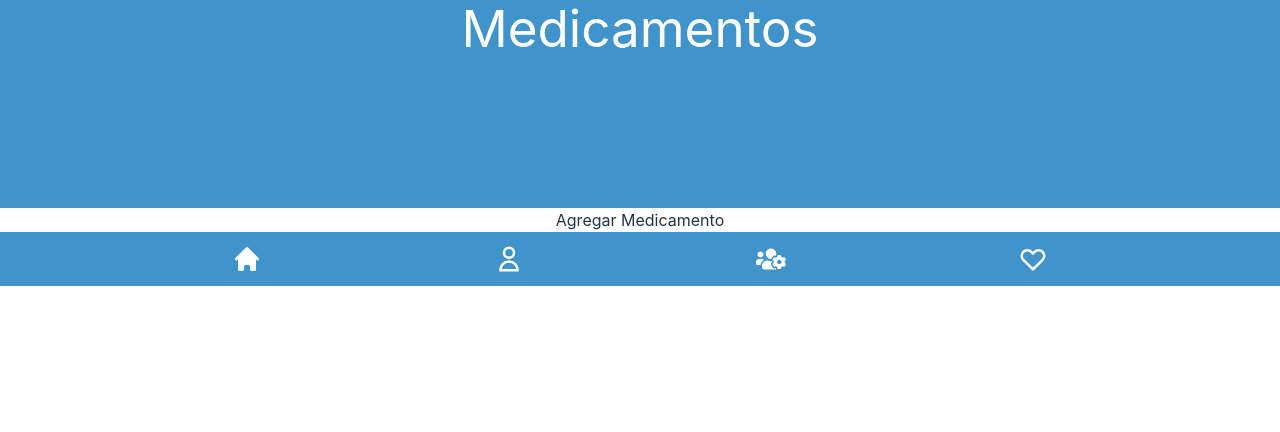
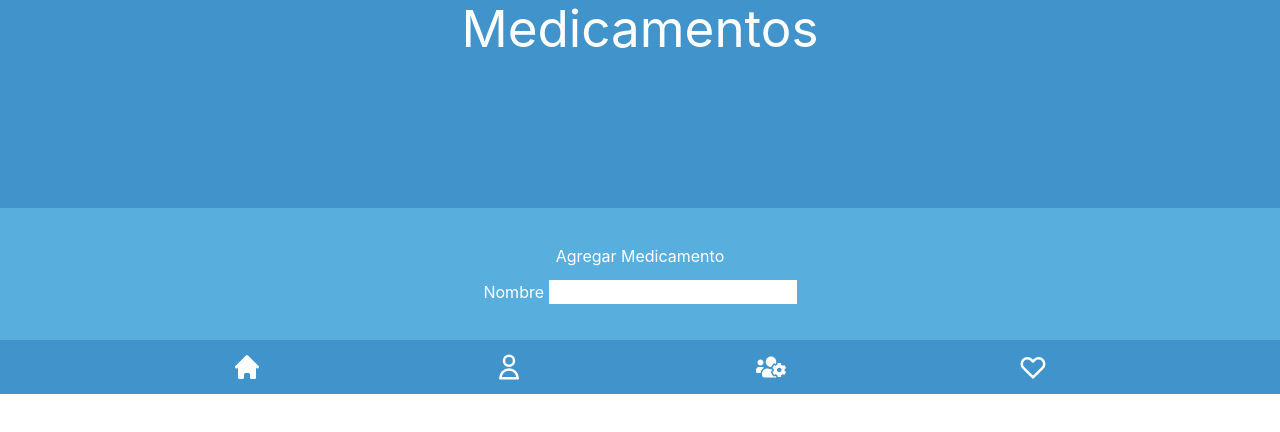
Before and after one commit to ArrascaetaFedericoIgnacio/SANVA-Proyect, a React (Vite) app in the folder client/: page /DrugsForm in a window 1280 px wide. Shown: the top 432 px of the page. Built offline with nearby package versions, Linux system fonts and the light colour scheme.

Commit message:
Add basic Formik to DrugsForm

```diff
--- a/client/src/components/DrugsForm.jsx
+++ b/client/src/components/DrugsForm.jsx
@@ -1,7 +1,53 @@
 import React from 'react'
 import { Footer } from './footer.jsx'
+import { Formik, Form, Field } from 'formik'
+import { useNavigate } from 'react-router'
 
 const DrugsForm = () => {
+  const navigate = useNavigate()
+
+  const PostInfo = async (values) => {
+    try {
+      console.log(values)
+      //   const response = await axios.post(
+      //     'https://purebadeploy.onrender.com/user',
+      //     values
+      //   )
+    //   navigate('/user')
+    } catch (error) {
+      console.log(error)
+    }
+  }
+
+  const HandleSubmit = (values, { setSubmitting }) => {
+    setSubmitting(false)
+    PostInfo(values)
+    navigate('/user')
+  }
+
+  const validateFields = (values) => {
+    const errors = {}
+
+    // // validate name
+    // if (!values.birthdate) {
+    //   errors.birthdate = 'La fecha de nacimiento es obligatoria'
+    // }
+    // // verify password
+    // if (!values.gender) {
+    //   errors.gender = 'El género es obligatorio'
+    // }
+    // // verify password
+    // if (!values.height) {
+    //   errors.height = 'La altura es obligatoria'
+    // }
+    // // verify password
+    // if (!values.weight) {
+    //   errors.weight = 'El peso es obligatorio'
+    // }
+
+    return errors
+  }
+
   return (
     <div>
         <header className="w-screen h-52 bg-[#4194cb] text-white">
@@ -10,9 +56,49 @@ const DrugsForm = () => {
             <img></img>
         </header>
         <main>
-            <h3>Agregar Medicamento</h3>
+        <Formik
+        initialValues={{
+          name: '',
+          type: '',
+          doseAmount: '',
+          doseFrequency: '',
+          firstDoseHour: '',
+          dosesDays: 0,
+          inventory: 0,
+          reminder: true,
+          lackOfInventoryAlert: true
+        }}
+        onSubmit={HandleSubmit}
+        validate={validateFields}>
+        {({ isSubmitting }) => (
+          <Form>
+            <div className='flex flex-col py-9 gap-3 px-14 bg-[#58afdd] text-white'>
+              <div className='flex justify-center items-center gap-2'>
+                <p>Agregar Medicamento</p>
+              </div>
+                    <Field
+                      name='name'
+                    >
+                      {({ field, form: { touched, errors }, meta }) => (
+                        <div>
+                          <label>Nombre </label>
+                          <input type="text" className="bg-white" {...field}></input>
+                          {meta.touched && meta.error && (
+                            <div className='pt-2 text-red-600 font-semibold'>
+                              {meta.error}
+                            </div>
+                          )}
+                        </div>
+                      )}
+                    </Field>
+                  </div>
+                </Form>)}
+                </Formik>
         </main>
-        <Footer/>
+        <footer>
+
+            <Footer/>
+        </footer>
     </div>
   )
 }
```
